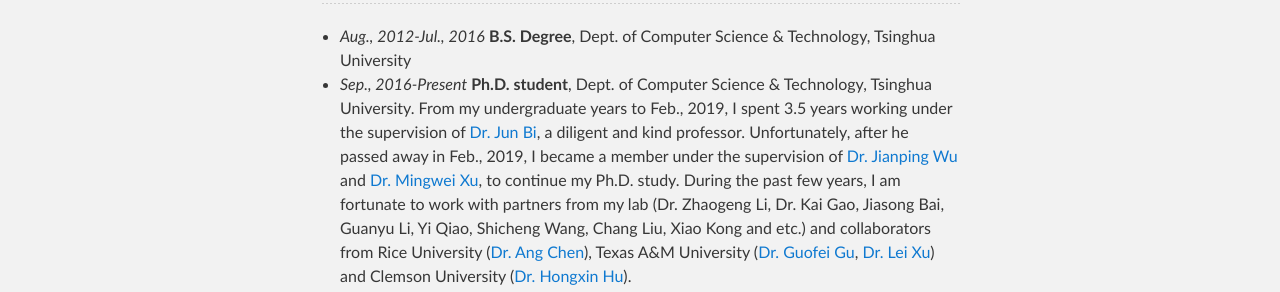
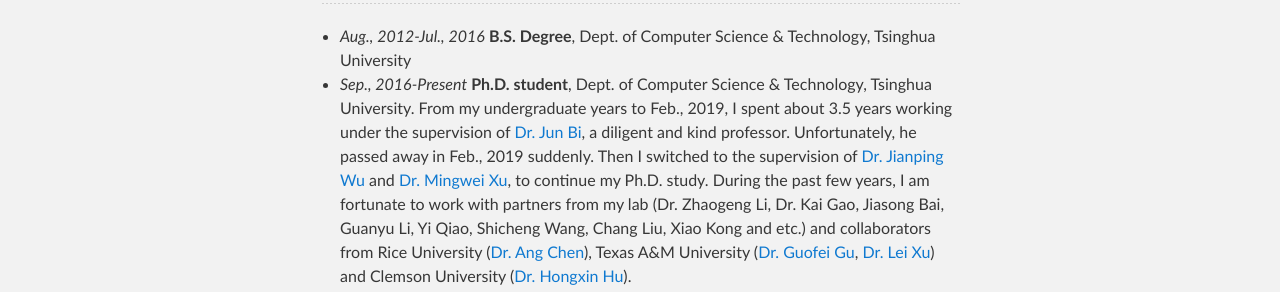
Before and after one commit to zhangmenghao/zhangmenghao.github.io, a Jekyll site: the page built from index.md, in a window 1280 px wide. Shown: the part 340-632 px from the top of the page. Built offline with Jekyll 4.4.1, drawn with Linux system fonts in a browser that asks for light colours.

Commit message:
Update info

```diff
--- a/index.md
+++ b/index.md
@@ -8,7 +8,7 @@
 ## Biography
 
 * *Aug., 2012-Jul., 2016*  **B.S. Degree**, Dept. of Computer Science & Technology, Tsinghua University
-* *Sep., 2016-Present*  **Ph.D. student**, Dept. of Computer Science & Technology, Tsinghua University. From my undergraduate years to Feb., 2019, I spent 3.5 years working under the supervision of [Dr. Jun Bi](http://netarchlab.tsinghua.edu.cn/~junbi/), a diligent and kind professor. Unfortunately, after he passed away in Feb., 2019, I became a member under the supervision of [Dr. Jianping Wu](http://www.cs.tsinghua.edu.cn/publish/csen/4623/2010/20101224194435414856631/20101224194435414856631_.html) and [Dr. Mingwei Xu](http://routing.netlab.edu.cn/tiki-index.php?page=Mingwei+Xu), to continue my Ph.D. study. During the past few years, I am fortunate to work with partners from my lab (Dr. Zhaogeng Li, Dr. Kai Gao, Jiasong Bai, Guanyu Li, Yi Qiao, Shicheng Wang, Chang Liu, Xiao Kong and etc.) and collaborators from Rice University ([Dr. Ang Chen](https://www.cs.rice.edu/~angchen/)), Texas A&M University ([Dr. Guofei Gu](http://faculty.cs.tamu.edu/guofei/), [Dr. Lei Xu](http://students.cse.tamu.edu/xray2012/)) and Clemson University ([Dr. Hongxin Hu](https://people.cs.clemson.edu/~hongxih/)).
+* *Sep., 2016-Present*  **Ph.D. student**, Dept. of Computer Science & Technology, Tsinghua University. From my undergraduate years to Feb., 2019, I spent about 3.5 years working under the supervision of [Dr. Jun Bi](http://netarchlab.tsinghua.edu.cn/~junbi/), a diligent and kind professor. Unfortunately, he passed away in Feb., 2019 suddenly. Then I switched to the supervision of [Dr. Jianping Wu](http://www.cs.tsinghua.edu.cn/publish/csen/4623/2010/20101224194435414856631/20101224194435414856631_.html) and [Dr. Mingwei Xu](http://routing.netlab.edu.cn/tiki-index.php?page=Mingwei+Xu), to continue my Ph.D. study. During the past few years, I am fortunate to work with partners from my lab (Dr. Zhaogeng Li, Dr. Kai Gao, Jiasong Bai, Guanyu Li, Yi Qiao, Shicheng Wang, Chang Liu, Xiao Kong and etc.) and collaborators from Rice University ([Dr. Ang Chen](https://www.cs.rice.edu/~angchen/)), Texas A&M University ([Dr. Guofei Gu](http://faculty.cs.tamu.edu/guofei/), [Dr. Lei Xu](http://students.cse.tamu.edu/xray2012/)) and Clemson University ([Dr. Hongxin Hu](https://people.cs.clemson.edu/~hongxih/)).
 * *Feb., 2019-Jul., 2019*  **visiting scholar**, Dept. of Computer Science & Engineering, Texas A&M University, under the supervision of [Dr. Guofei Gu](http://faculty.cs.tamu.edu/guofei/).
 * **Research interest**: I am familiar with Software Defined Networking (SDN), Network Function Virtualization (NFV), and Programmable data plane (P4). Besides, I have deeply involved in a set of scenarios, such as cloud gateway, Denial-of-Service attacks, Network Intrusion Detection/Prevention System, Internet of Things and etc. Most of my projects are trying to make distributed system more security and reliable.
 * **Email**: zhangmenghao0503@gmail.com
```
